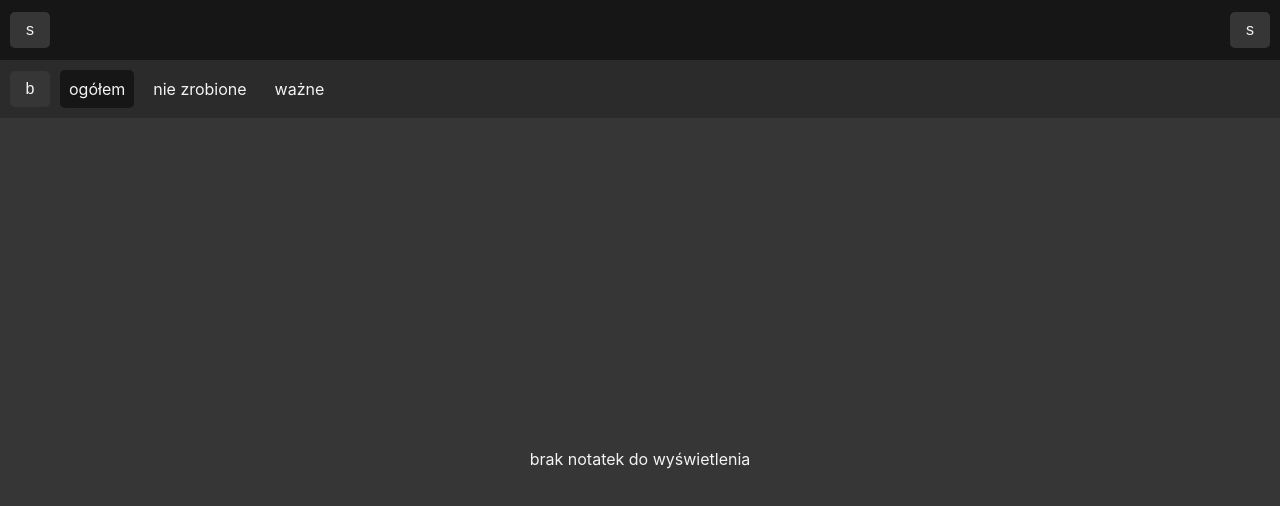
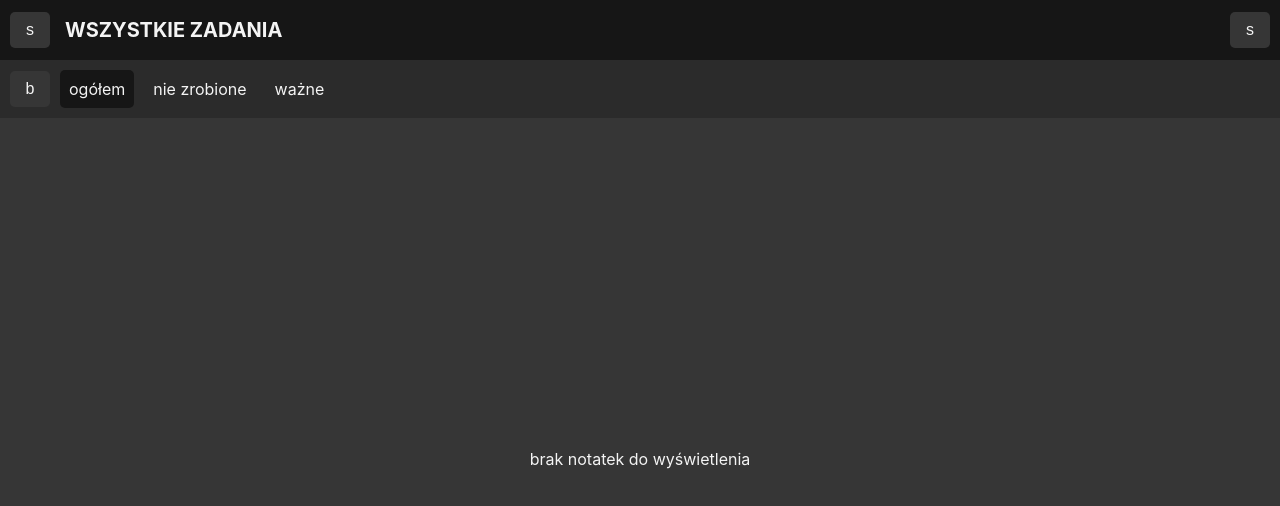
Before and after one commit to Krzaczor/notes, a React (Create React App) app: page /all in a window 1280 px wide. Shown: the top 506 px of the page. Built offline with nearby package versions, Linux system fonts and the light colour scheme.

Commit message:
add all notes route

```diff
--- a/src/components/categoryName/CategoryName.tsx
+++ b/src/components/categoryName/CategoryName.tsx
@@ -54,7 +54,9 @@ const CategoryName = ({ category }: Props) => {
     }
 
     if (!category) {
-        return <S.CategoryName />;
+        return (
+            <S.CategoryName>Wszystkie zadania</S.CategoryName>
+        );
     }
 
     if (isEdit) {
--- a/src/components/panelCategories/categoriesList/CategoriesList.tsx
+++ b/src/components/panelCategories/categoriesList/CategoriesList.tsx
@@ -9,6 +9,11 @@ const CategoriesList = () => {
 
     return (
         <S.CategoriesList>
+            <CategoryItem
+                name='Wszystkie zadania'
+                to='/all'
+                isActive={!categoryId}
+            />
             {categories.map(({ id, name }) => (
                 <CategoryItem
                     key={id}
```
